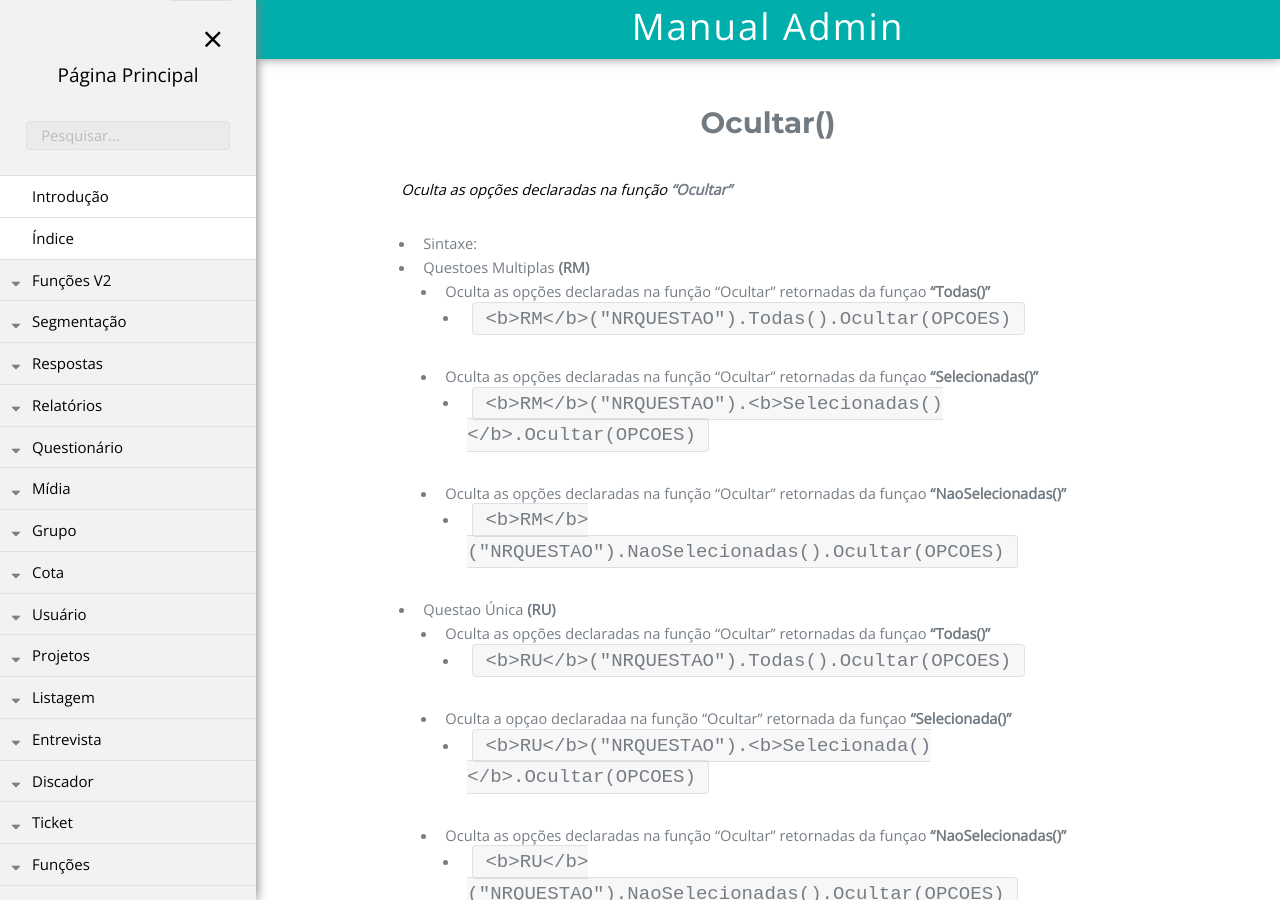
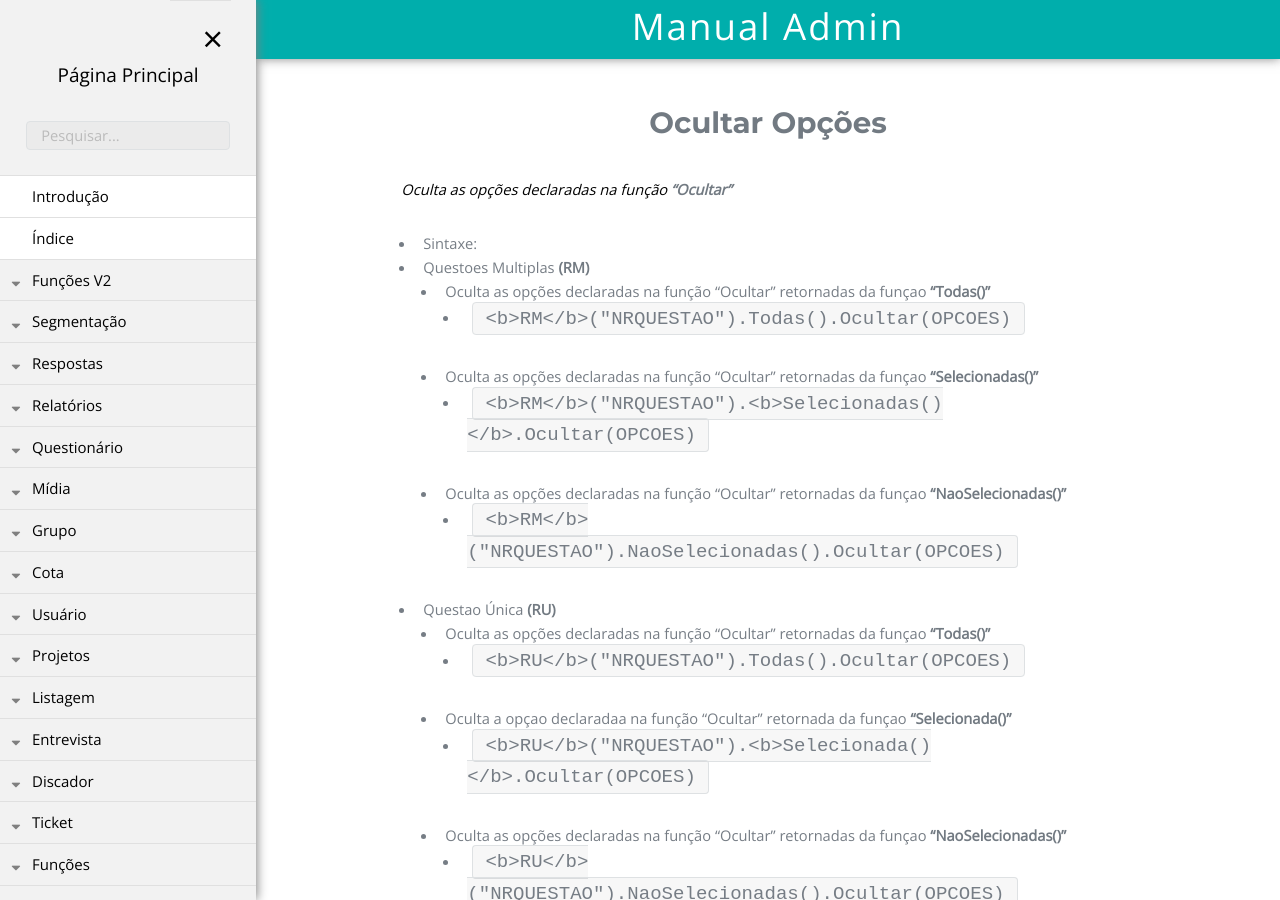
Before and after one commit to rogerio-figueiredo-hsr/hsrtechonline.github.io, a Jekyll site: the page built from _posts/2019-04-01-ocultar-opcoes.md, in a window 1280 px wide and 900 px high. Built offline with Jekyll 4.4.1, drawn with Linux system fonts in a browser that asks for light colours.

Commit message:
Update 2019-04-01-ocultar-opcoes.md

```diff
--- a/_posts/2019-04-01-ocultar-opcoes.md
+++ b/_posts/2019-04-01-ocultar-opcoes.md
@@ -6,7 +6,7 @@ permalink: /fastQuestAdmin/funcoesv2/ocultarOpcoes
 pasta: "funcoesv2"
 ---
 
-# Ocultar()
+# Ocultar Opções
 *Oculta as opções declaradas na função **"Ocultar"***
 
 - Sintaxe:
```
